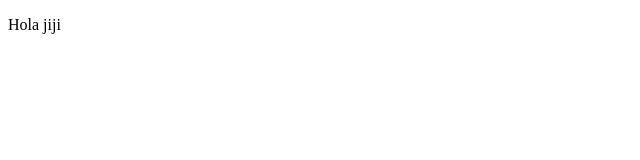
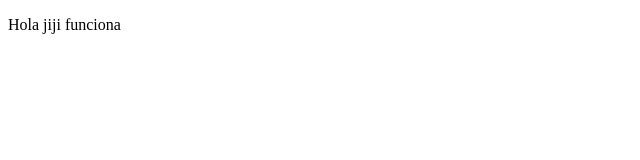
Before and after one commit to JCFelipe05/test1, a plain HTML site: page index.html in a window 1280 px wide. Shown: the full height of the page, 0-640 px from the left. Drawn offline with Linux system fonts and the light colour scheme.

Commit message:
second commit

```diff
--- a/index.html
+++ b/index.html
@@ -3,6 +3,6 @@
 <html>
 	<head></head>
 	<body>
-		<p>Hola jiji</p>
+		<p>Hola jiji funciona</p>
 	</body>
 </html>
```
